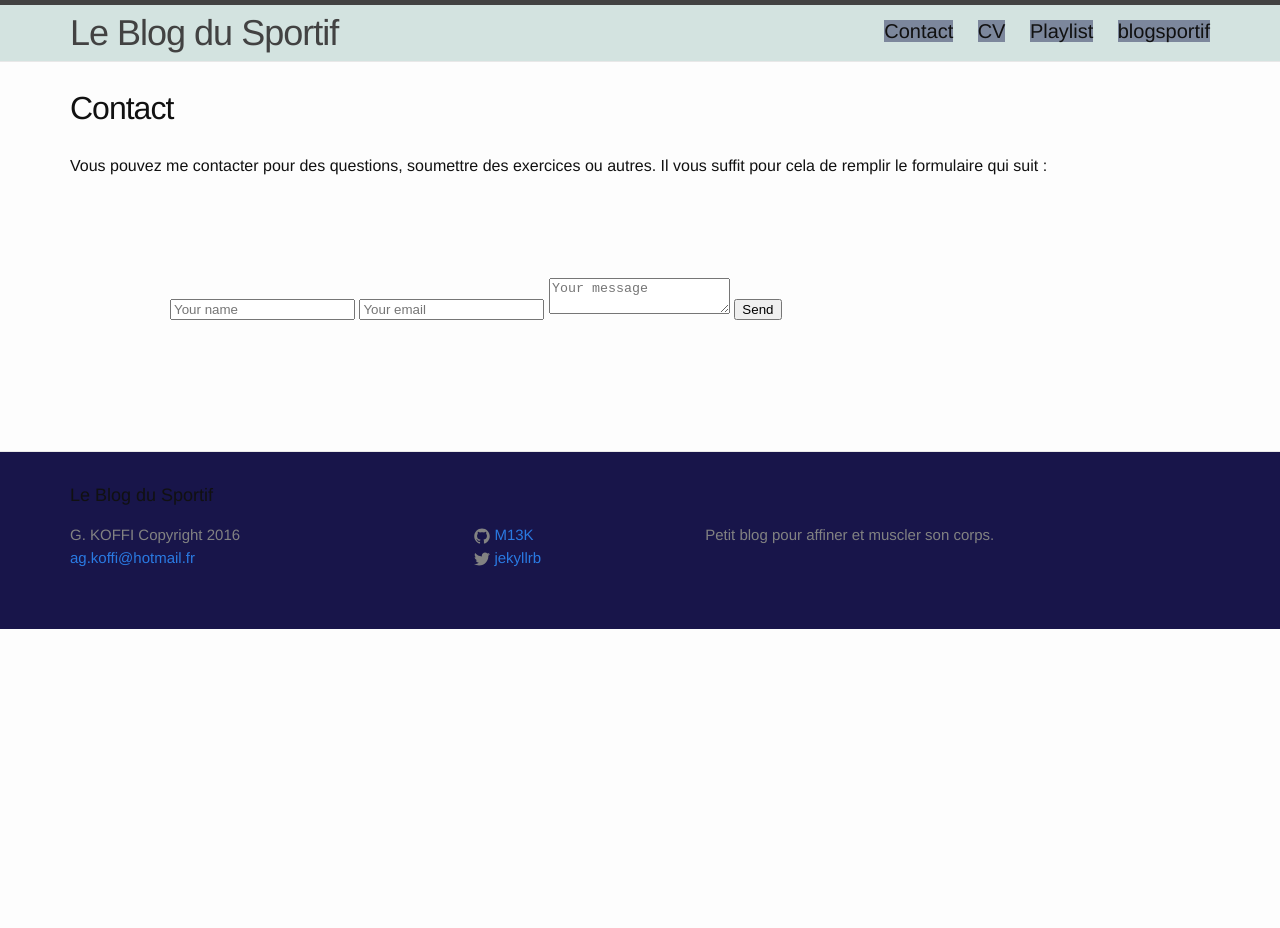
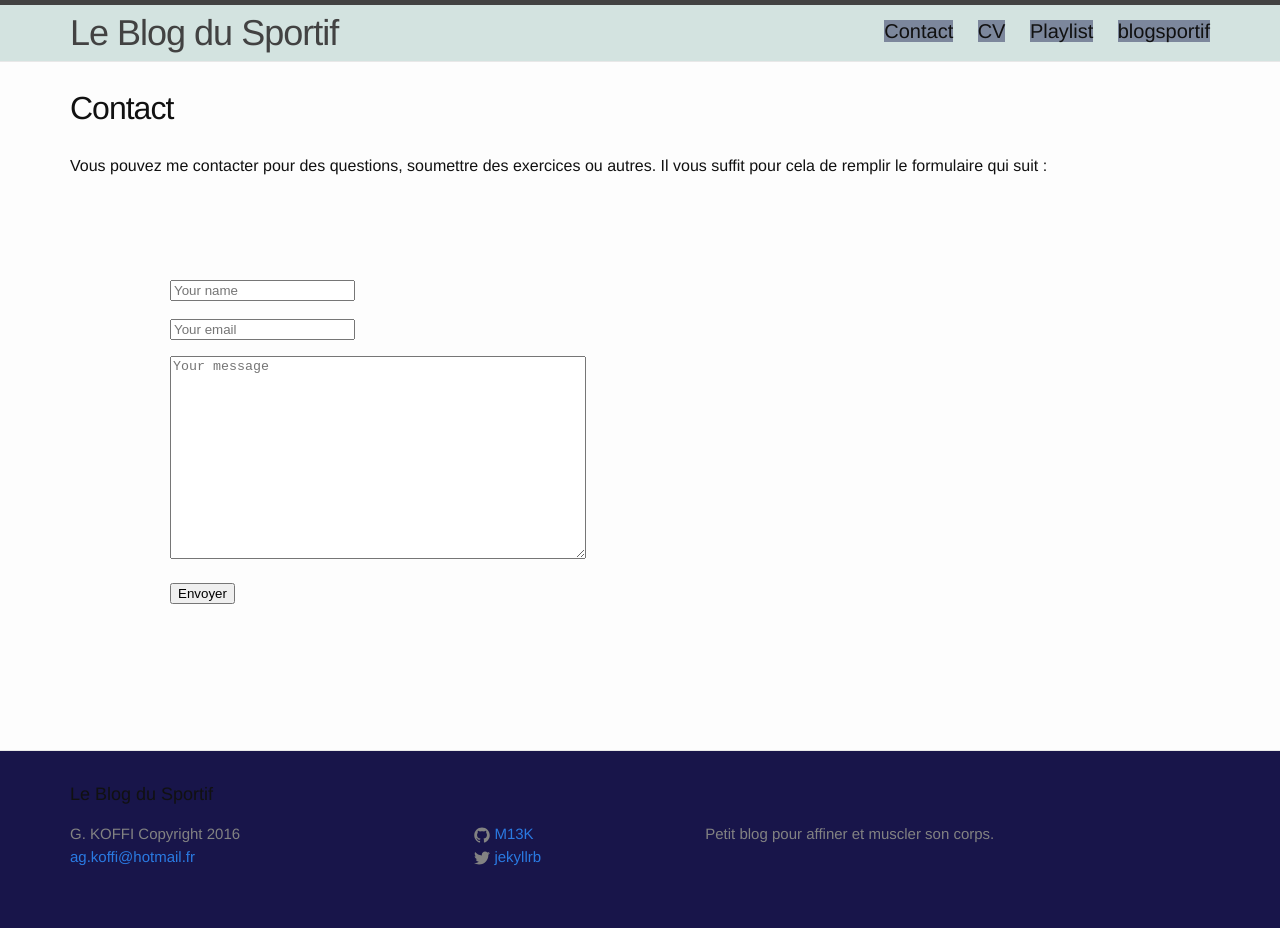
Before and after one commit to M13K/blogsportif, a Jekyll site: the page built from contact.md, in a window 1280 px wide. Built offline with Jekyll 4.4.1, drawn with Linux system fonts in a browser that asks for light colours; before the commit the page ends 900 px from its top, so only the background shows below that.

Commit message:
Update contact.md

```diff
--- a/contact.md
+++ b/contact.md
@@ -10,12 +10,12 @@ Il vous suffit pour cela de remplir le formulaire qui suit :
 <div class="form">
 
 <form id="contactform" method="POST">
-    <input type="text" name="name" placeholder="Your name">
-    <input type="email" name="_replyto" placeholder="Your email">
-    <input type="hidden" name="_subject" value="Website contact" />
-    <textarea name="message" placeholder="Your message"></textarea>
-    <input type="text" name="_gotcha" style="display:none" />
-    <input type="submit" value="Send">
+    <p><input type="text" name="name" placeholder="Your name"></p>
+    <p><input type="email" name="_replyto" placeholder="Your email"></p>
+    <p><input type="hidden" name="_subject" value="Website contact" /></p>
+    <p><textarea name="message" placeholder="Your message" rows="10" cols="50" style="width: 410px; height: 197px;"></textarea></p>
+    <p><input type="text" name="_gotcha" style="display:none" /></p>
+    <p><input type="submit" value="Envoyer"></p>
 </form>
 </div>
 
```
